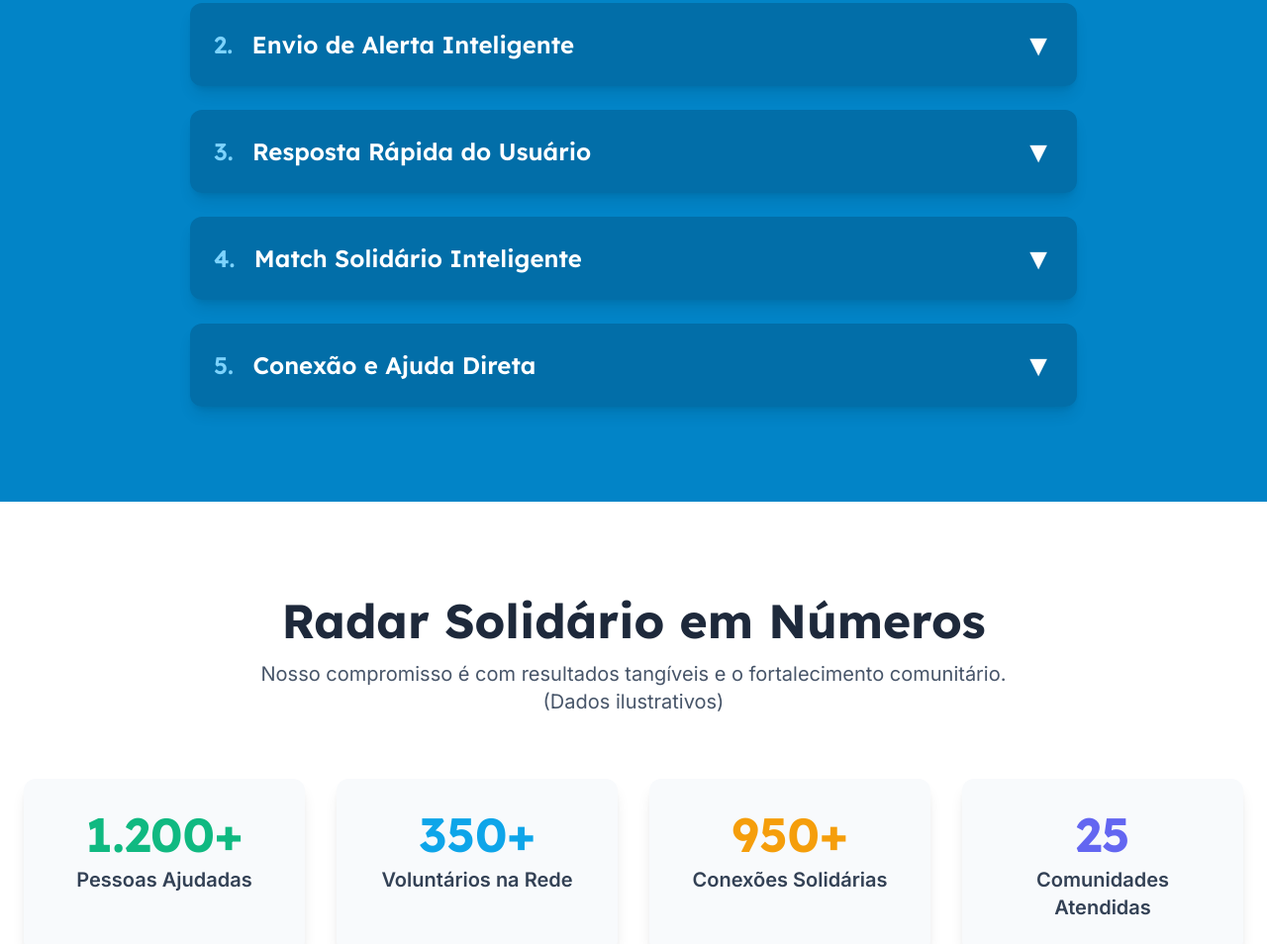
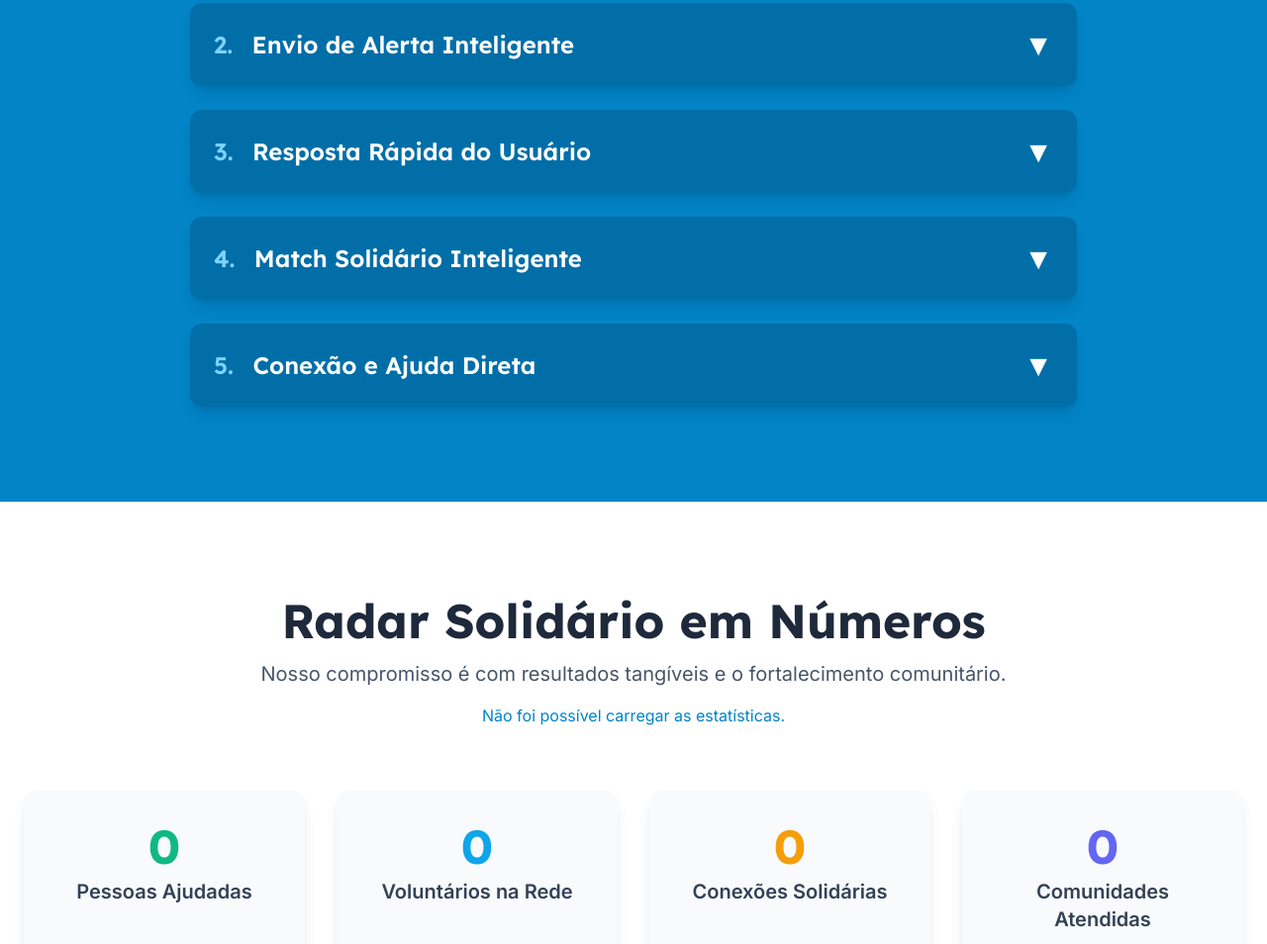
Before and after one commit to schin0/RadarSolidario, a plain HTML site: page frontend/index.html in a window 1280 px wide. Shown: the part 2493-3447 px from the top of the page at 99% size. Drawn offline with nearby package versions, Linux system fonts and the light colour scheme; no server answers.

Commit message:
feat: fetch data from api

```diff
--- a/frontend/index.html
+++ b/frontend/index.html
@@ -228,23 +228,28 @@
       <div class="text-center mb-16">
         <h2 class="text-4xl md:text-5xl font-lexend font-bold text-slate-800 mb-4">Radar Solidário em Números</h2>
         <p class="text-lg md:text-xl text-slate-600 max-w-3xl mx-auto">Nosso compromisso é com resultados tangíveis e o
-          fortalecimento comunitário. (Dados ilustrativos)</p>
+          fortalecimento comunitário.</p>
+        <p id="loading-stats" class="text-sky-600 mt-4">Carregando estatísticas...</p>
       </div>
       <div class="grid grid-cols-1 sm:grid-cols-2 lg:grid-cols-4 gap-8 text-center">
         <div class="p-8 bg-slate-50 rounded-xl shadow-lg">
-          <div class="text-emerald-500 font-lexend font-extrabold impact-number mb-2" data-count="1200">0</div>
+          <div id="impactPessoasAjudadas" class="text-emerald-500 font-lexend font-extrabold impact-number mb-2"
+            data-count="0">0</div>
           <h3 class="text-xl font-semibold text-slate-700">Pessoas Ajudadas</h3>
         </div>
         <div class="p-8 bg-slate-50 rounded-xl shadow-lg">
-          <div class="text-sky-500 font-lexend font-extrabold impact-number mb-2" data-count="350">0</div>
+          <div id="impactVoluntarios" class="text-sky-500 font-lexend font-extrabold impact-number mb-2" data-count="0">
+            0</div>
           <h3 class="text-xl font-semibold text-slate-700">Voluntários na Rede</h3>
         </div>
         <div class="p-8 bg-slate-50 rounded-xl shadow-lg">
-          <div class="text-amber-500 font-lexend font-extrabold impact-number mb-2" data-count="950">0</div>
+          <div id="impactConexoes" class="text-amber-500 font-lexend font-extrabold impact-number mb-2" data-count="0">0
+          </div>
           <h3 class="text-xl font-semibold text-slate-700">Conexões Solidárias</h3>
         </div>
         <div class="p-8 bg-slate-50 rounded-xl shadow-lg">
-          <div class="text-indigo-500 font-lexend font-extrabold impact-number mb-2" data-count="25">0</div>
+          <div id="impactComunidades" class="text-indigo-500 font-lexend font-extrabold impact-number mb-2"
+            data-count="0">0</div>
           <h3 class="text-xl font-semibold text-slate-700">Comunidades Atendidas</h3>
         </div>
       </div>
--- a/frontend/main.js
+++ b/frontend/main.js
@@ -33,23 +33,37 @@ stepItems.forEach(item => {
   });
 });
 
-const sectionsToReveal = document.querySelectorAll('.section-reveal');
-const revealObserverOptions = { threshold: 0.1 };
-const revealObserver = new IntersectionObserver((entries, observer) => {
-  entries.forEach(entry => {
-    if (entry.isIntersecting) {
-      entry.target.classList.add('visible');
-      if (entry.target.id === 'nosso-impacto') {
-        animateCounters();
-      }
-      observer.unobserve(entry.target);
+const impactSection = document.getElementById('nosso-impacto');
+const loadingStatsElement = document.getElementById('loading-stats');
+let statsFetched = false;
+
+async function fetchImpactNumbers() {
+  if (statsFetched)
+    return;
+
+  statsFetched = true;
+
+  const apiUrl = 'http://localhost:5256/api/Info';
+
+  try {
+    const response = await fetch(apiUrl);
+    if (!response.ok) {
+      throw new Error(`Erro HTTP: ${response.status}`);
     }
-  });
-}, revealObserverOptions);
+    const data = await response.json();
 
-sectionsToReveal.forEach(section => {
-  revealObserver.observe(section);
-});
+    document.getElementById('impactPessoasAjudadas')?.setAttribute('data-count', data.quantityHelp || 0);
+    document.getElementById('impactVoluntarios')?.setAttribute('data-count', data.quantityVolunteers || 0);
+    document.getElementById('impactConexoes')?.setAttribute('data-count', data.connections || 0);
+    document.getElementById('impactComunidades')?.setAttribute('data-count', data.communitiesServed || 0);
+
+    if (loadingStatsElement) loadingStatsElement.style.display = 'none';
+
+    animateCounters();
+  } catch (error) {
+    if (loadingStatsElement) loadingStatsElement.textContent = 'Não foi possível carregar as estatísticas.';
+  }
+}
 
 function animateCounters() {
   const counters = document.querySelectorAll('.impact-number');
@@ -58,6 +72,7 @@ function animateCounters() {
   counters.forEach(counter => {
     if (counter.classList.contains('animated')) return;
     counter.classList.add('animated');
+    counter.innerText = '0';
 
     const updateCount = () => {
       const target = +counter.getAttribute('data-count');
@@ -69,15 +84,30 @@ function animateCounters() {
         setTimeout(updateCount, 15);
       } else {
         let finalTargetText = target.toLocaleString('pt-BR');
-        if (target === 1200 || target === 350 || target === 950) {
-          finalTargetText += '+';
-        }
         counter.innerText = finalTargetText;
       }
     };
     updateCount();
   });
 }
+
+const sectionsToReveal = document.querySelectorAll('.section-reveal');
+const revealObserverOptions = { threshold: 0.1 };
+const revealObserver = new IntersectionObserver((entries, observer) => {
+  entries.forEach(entry => {
+    if (entry.isIntersecting) {
+      entry.target.classList.add('visible');
+      if (entry.target.id === 'nosso-impacto' && !statsFetched) {
+        fetchImpactNumbers();
+      }
+      observer.unobserve(entry.target);
+    }
+  });
+}, revealObserverOptions);
+
+sectionsToReveal.forEach(section => {
+  revealObserver.observe(section);
+});
 
 const eventosCtx = document.getElementById('eventosClimaticosChart');
 if (eventosCtx) {
```
